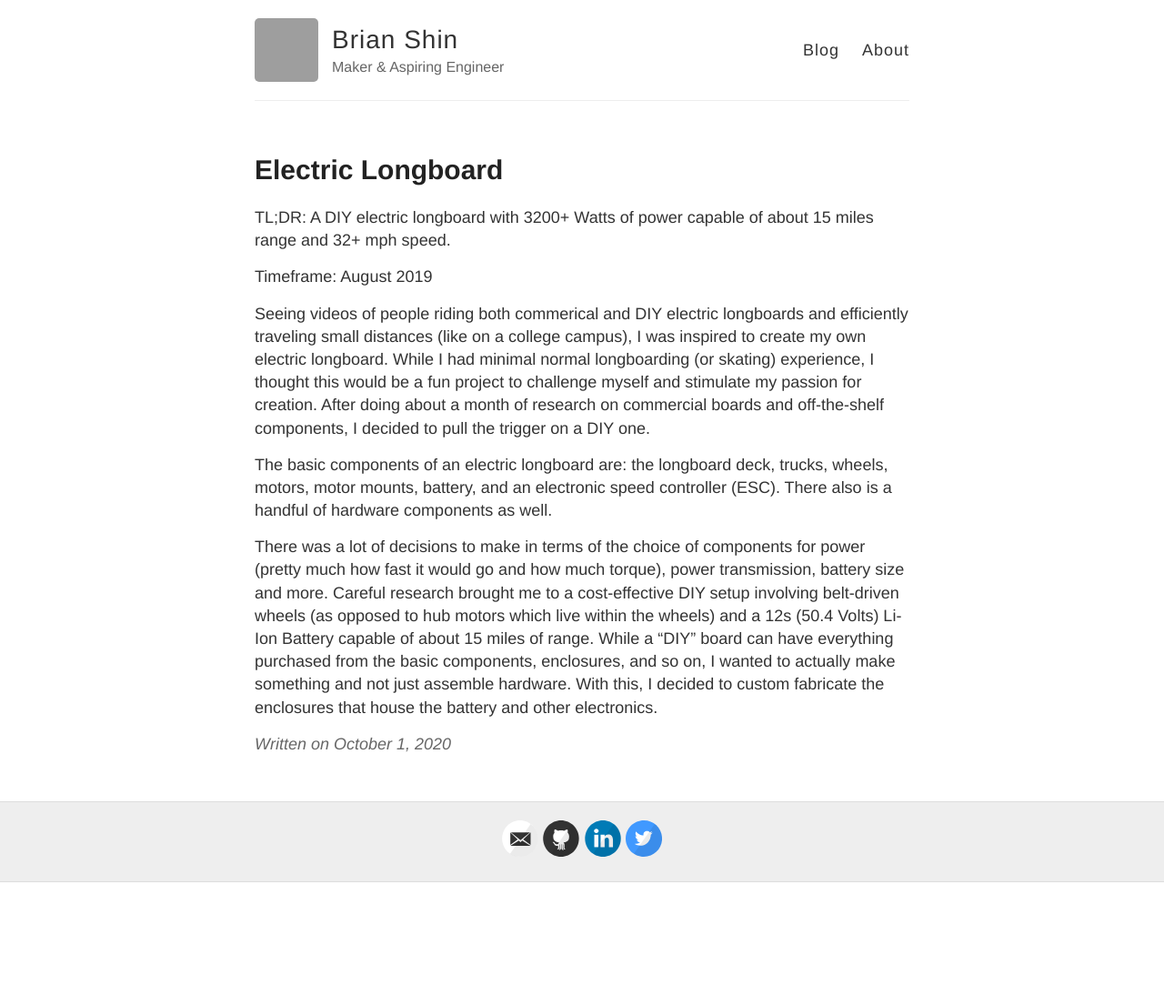
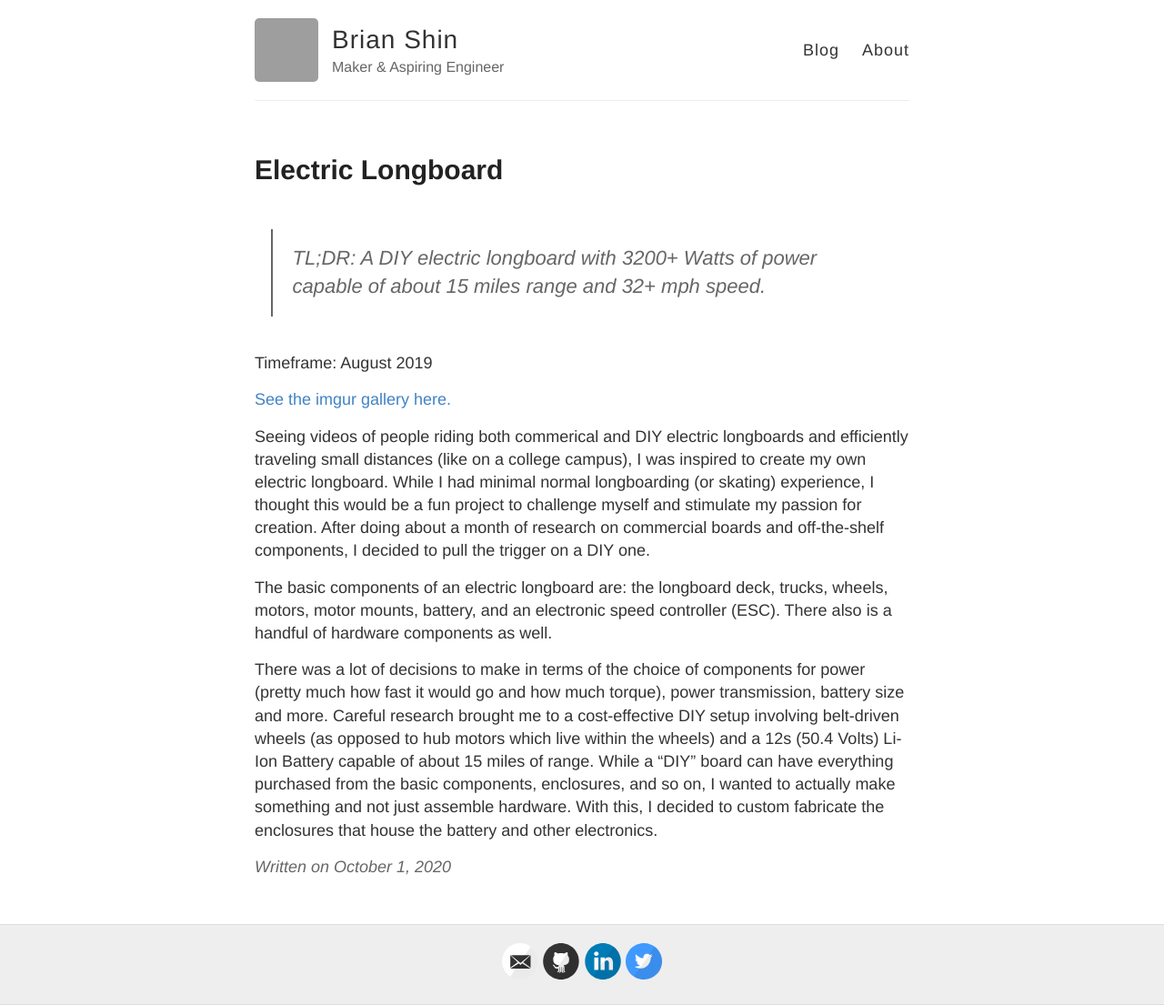
Before and after one commit to bshin100/bshin100.github.io, a Jekyll site: the page built from _posts/2020-10-1-Electric-Longboard.md, in a window 1280 px wide. Shown: the whole page at 91% size. Built offline with Jekyll 4.4.1, drawn with Linux system fonts in a browser that asks for light colours; before the commit the page ends 970 px from its top, so only the background shows below that; grey boxes are pictures that could not be loaded.

Commit message:
More formatting

```diff
--- a/_posts/2020-10-1-Electric-Longboard.md
+++ b/_posts/2020-10-1-Electric-Longboard.md
@@ -3,9 +3,11 @@ layout: post
 title: Electric Longboard
 ---
 
-TL;DR: A DIY electric longboard with 3200+ Watts of power capable of about 15 miles range and 32+ mph speed.
+> TL;DR: A DIY electric longboard with 3200+ Watts of power capable of about 15 miles range and 32+ mph speed.
 
 Timeframe: August 2019
+
+[See the imgur gallery here.](https://imgur.com/a/yb3TD5j)
 
 Seeing videos of people riding both commerical and DIY electric longboards and efficiently traveling small distances (like on a college campus), I was inspired to create my own electric longboard. While I had minimal normal longboarding (or skating) experience, I thought this would be a fun project to challenge myself and stimulate my passion for creation. After doing about a month of research on commercial boards and off-the-shelf components, I decided to pull the trigger on a DIY one.
 
```
